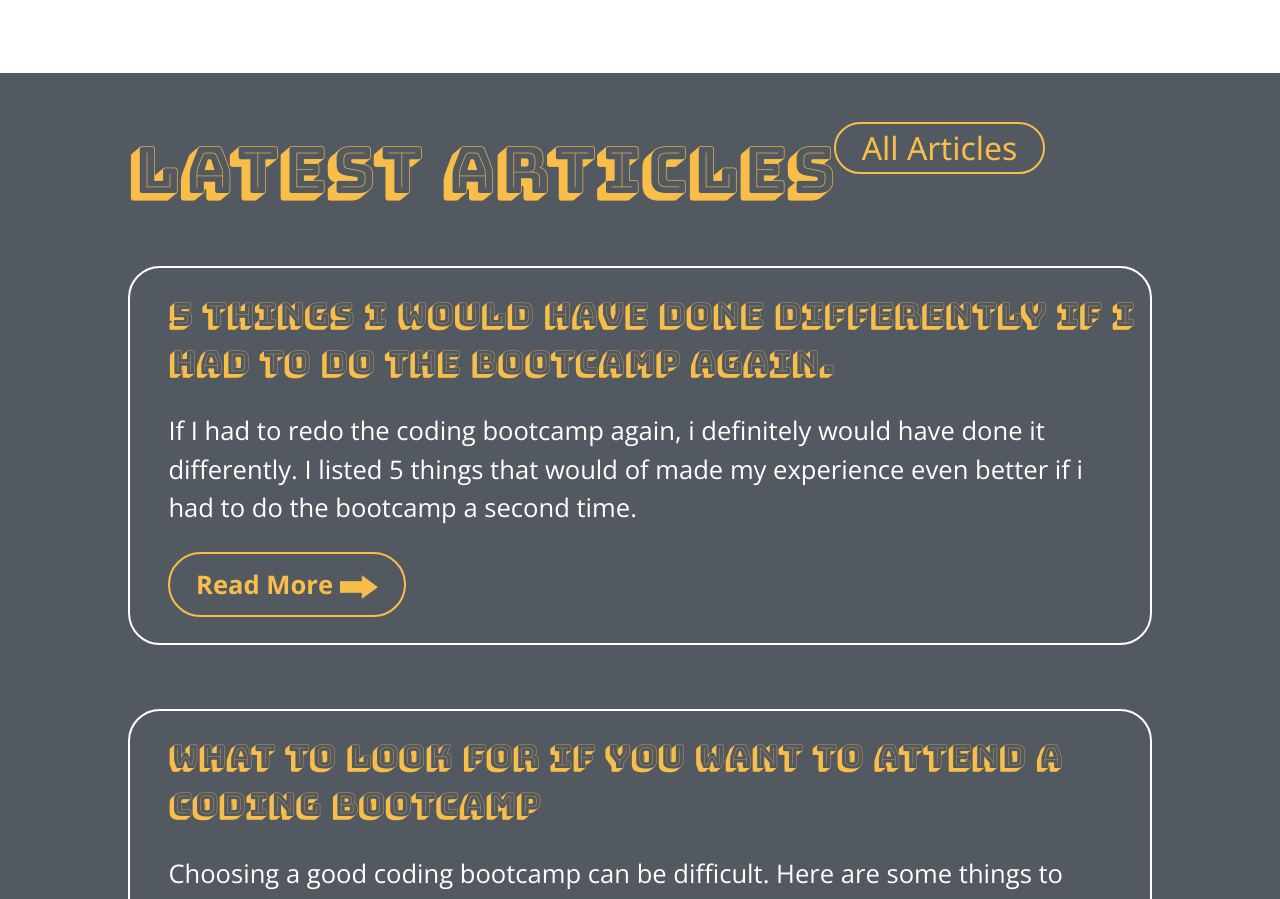
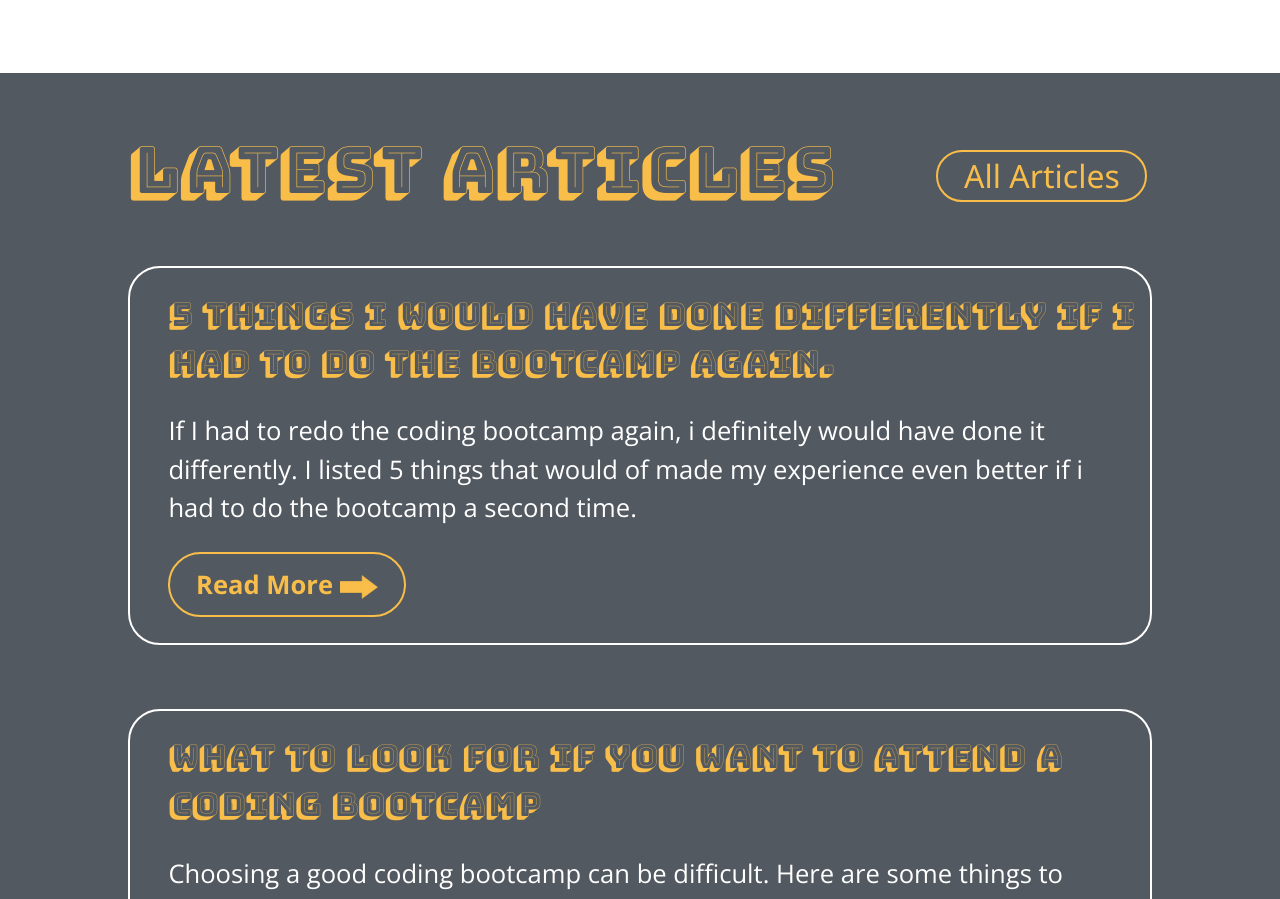
Before and after one commit to StudentCZ/my-website, a React (Create React App) app: page / in a window 1280 px wide. Shown: the part 1700-2599 px from the top of the page. Built offline with nearby package versions, Linux system fonts and the light colour scheme.

Commit message:
change margin and paddingon text box

```diff
--- a/src/components/Articles.module.css
+++ b/src/components/Articles.module.css
@@ -26,6 +26,8 @@
   padding-left: 2vw;
   padding-right: 2vw;
   font-size: 2.5vw;
+  margin-top: 3vw;
+  margin-left: 8vw;
 }
 
 a {
```
